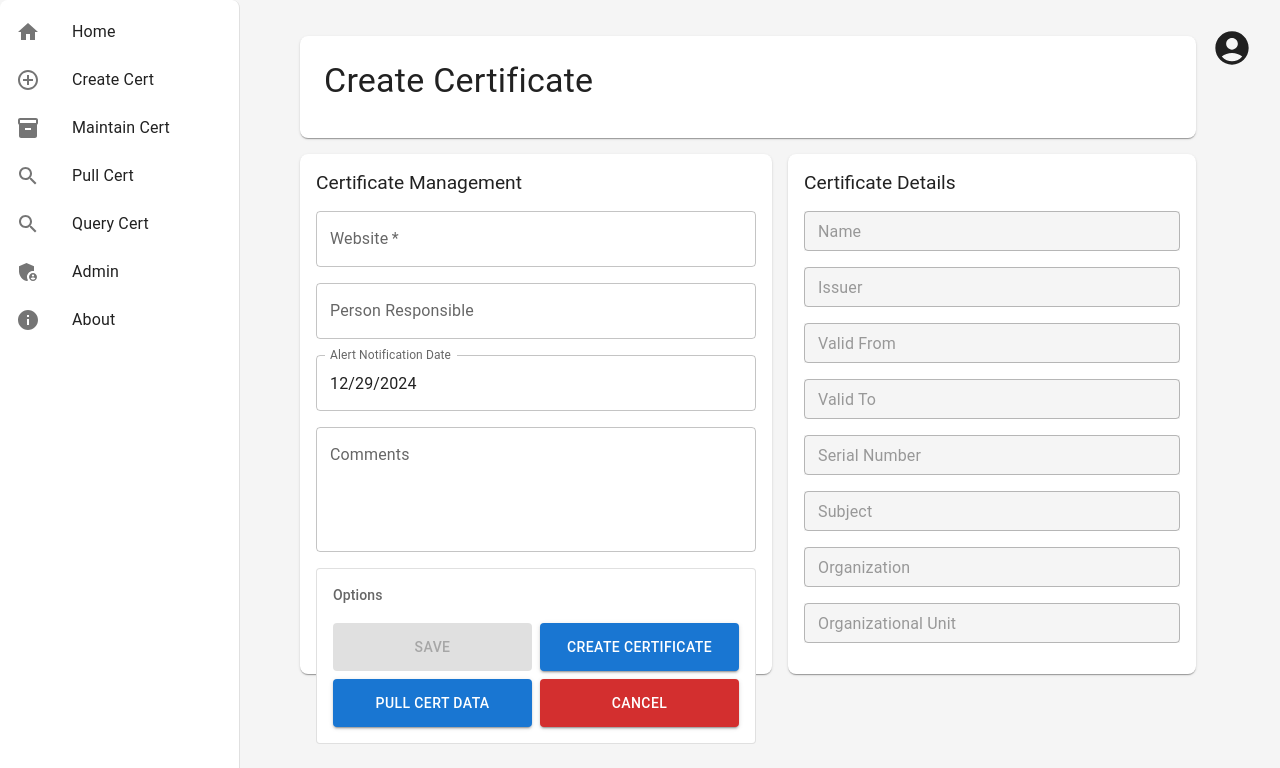
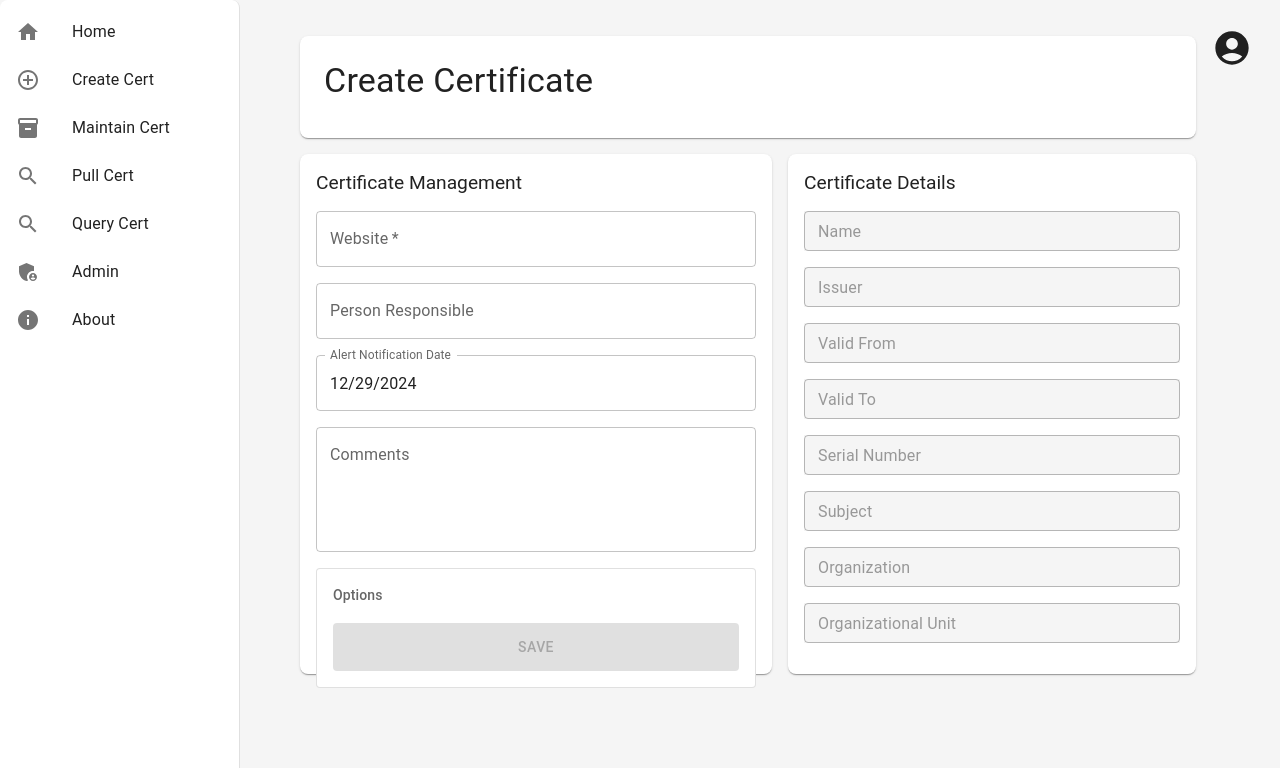
Before and after one commit to jschuldt/certificate-manager, a React (Create React App) app in the folder client/: page /create in a window 1280 px wide. Shown: the top 768 px of the page. Built offline with nearby package versions, Linux system fonts and the light colour scheme; no server answers.

Commit message:
feature/frontendCreateUI
Create UI all complete save and enabled buttons

```diff
--- a/client/src/features/createCertificate/components/CreateCertificate.tsx
+++ b/client/src/features/createCertificate/components/CreateCertificate.tsx
@@ -102,15 +102,6 @@ export const CreateCertificate: React.FC = () => {
     }
   };
 
-  const handleCancel = () => {
-    setFormData({
-      ...formData,
-      website: '',
-      responsiblePerson: '',
-      comments: ''
-    });
-  };
-
   const handleDeleteClick = () => {
     setDeleteDialogOpen(true);
   };
@@ -141,6 +132,11 @@ export const CreateCertificate: React.FC = () => {
 
   const handleDeleteCancel = () => {
     setDeleteDialogOpen(false);
+  };
+
+  const handleNewRecord = () => {
+    // Reload the page to reset everything
+    window.location.reload();
   };
 
   return (
@@ -233,10 +229,13 @@ export const CreateCertificate: React.FC = () => {
                         variant="contained"
                         color="primary"
                         fullWidth
-                        disabled={!formData.website} // Disable if required field is empty
+                        disabled={!formData.website}
+                        sx={{ gridColumn: 'span 2' }}
                       >
                         {certificateId ? 'Update' : 'Save'}
                       </Button>
+                      {certificateId && (
+                        <>
                           <Button
                             variant="contained"
                             color="primary"
@@ -255,13 +254,12 @@ export const CreateCertificate: React.FC = () => {
                           </Button>
                           <Button
                             variant="contained"
-                        color="error"
+                            color="success"
                             fullWidth
-                        onClick={handleCancel}
+                            onClick={handleNewRecord}
                           >
-                        Cancel
+                            New Record
                           </Button>
-                      {certificateId && (
                           <Button
                             variant="contained"
                             color="error"
@@ -270,6 +268,7 @@ export const CreateCertificate: React.FC = () => {
                           >
                             Delete
                           </Button>
+                        </>
                       )}
                     </Box>
                   </Paper>
```
Lines whose indentation alone changed are shown as unchanged.
